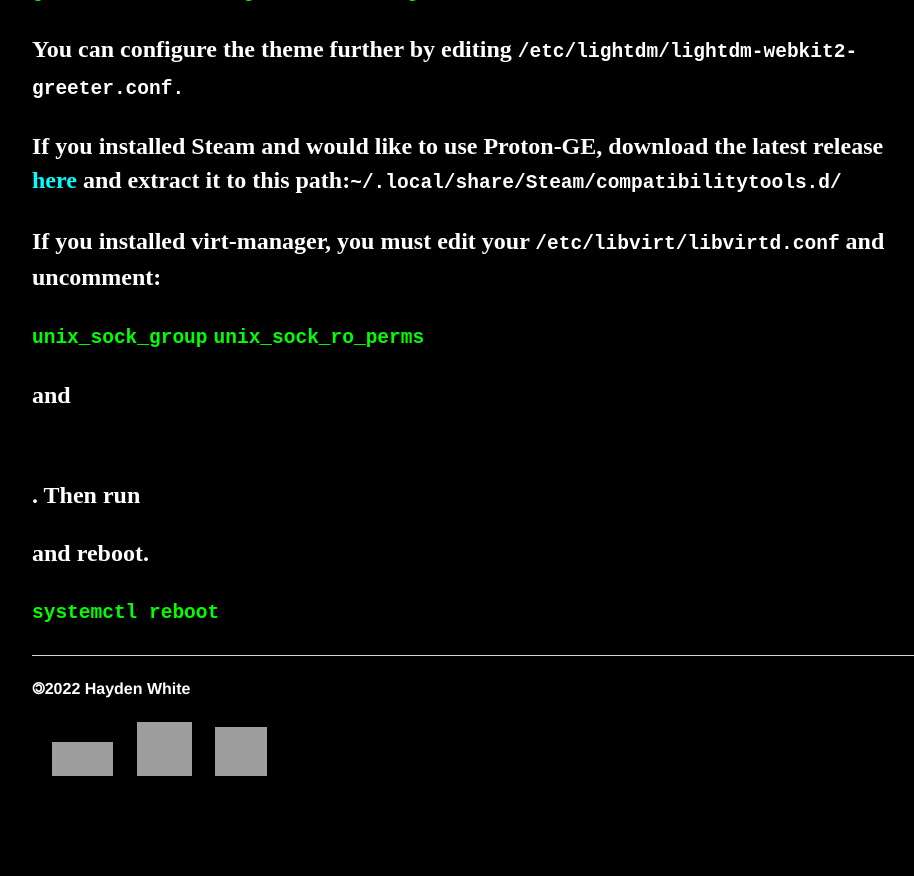
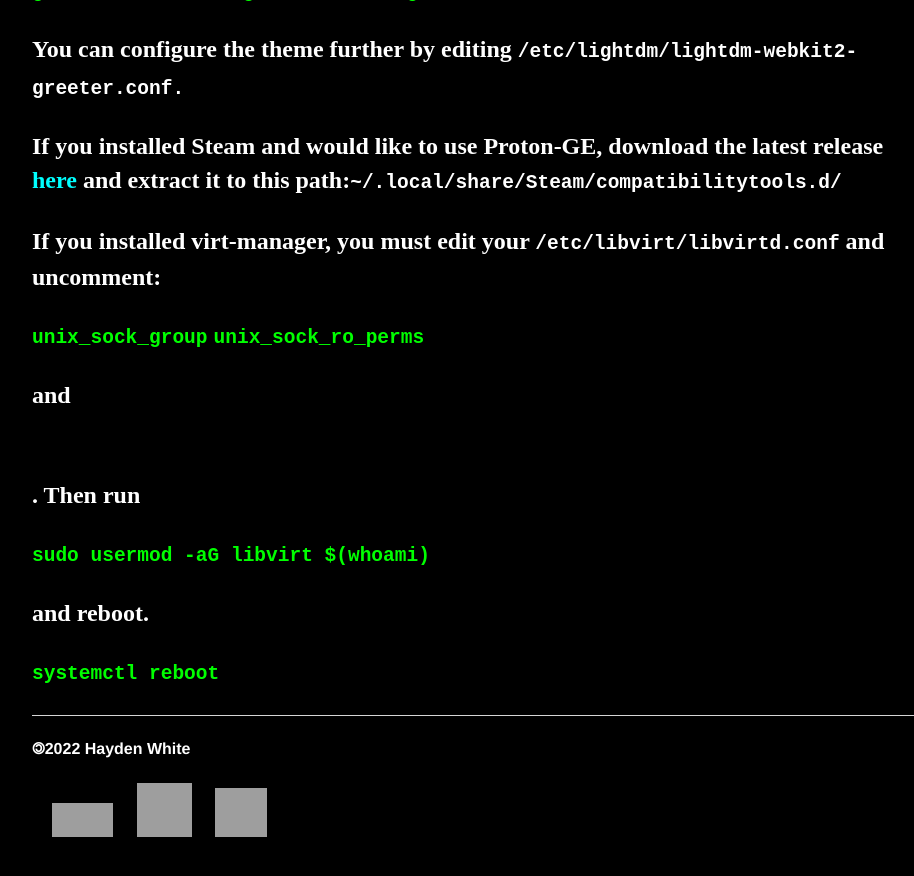
Before and after one commit to whiteVHS/whiteVHS.github.io, a Jekyll site: the page built from kaarbs/index.html, in a window 1280 px wide and 900 px high, scrolled down 1863 px, cut to the strip 0-876 px from the top of the window. Shown: the whole strip, without its empty margins (160-1074 px from the left). Built offline with Jekyll 4.4.1, drawn with Linux system fonts in a browser that asks for light colours; before the commit the page ends 2702 px from its top, so only the background shows below that; grey boxes are pictures that could not be loaded.

Commit message:
Update index.html

```diff
--- a/kaarbs/index.html
+++ b/kaarbs/index.html
@@ -28,5 +28,5 @@
     <p style="color:lime"><code>greeter-session=lightdm-webkit2-greeter</code></p>
     <p style="color:white">You can configure the theme further by editing <code>/etc/lightdm/lightdm-webkit2-greeter.conf.</code></p>
     <p style="color:white">If you installed Steam and would like to use Proton-GE, download the latest release <a href="https://github.com/GloriousEggroll/proton-ge-custom/releases/latest/" target="_blank" rel="noopener noreferrer">here</a> and extract it to this path:<code>~/.local/share/Steam/compatibilitytools.d/</code></p>
-    <p style="color:white">If you installed virt-manager, you must edit your <code>/etc/libvirt/libvirtd.conf</code> and uncomment:</p><p style="color:lime"><code>unix_sock_group</code> <code>unix_sock_ro_perms</code></style></p><p style="color:white"> and </p><style="color:lime"><code>unix_sock_rw_perms</code></style><p style=""color:white">. Then run </p><p style="color:lime><code>sudo usermod -aG libvirt $(whoami)</code></p><p style="color:white"> and reboot. </p><p style="color:lime"><code>systemctl reboot</code></p>
+    <p style="color:white">If you installed virt-manager, you must edit your <code>/etc/libvirt/libvirtd.conf</code> and uncomment:</p><p style="color:lime"><code>unix_sock_group</code> <code>unix_sock_ro_perms</code></p><p style="color:white">and</p><style="color:lime"><code>unix_sock_rw_perms</code></p><p style=""color:white">. Then run </p><p style="color:lime"><code>sudo usermod -aG libvirt $(whoami)</code></p><p style="color:white"> and reboot. </p><p style="color:lime"><code>systemctl reboot</code></p>
     </div><!-- /.blurb -->
```
